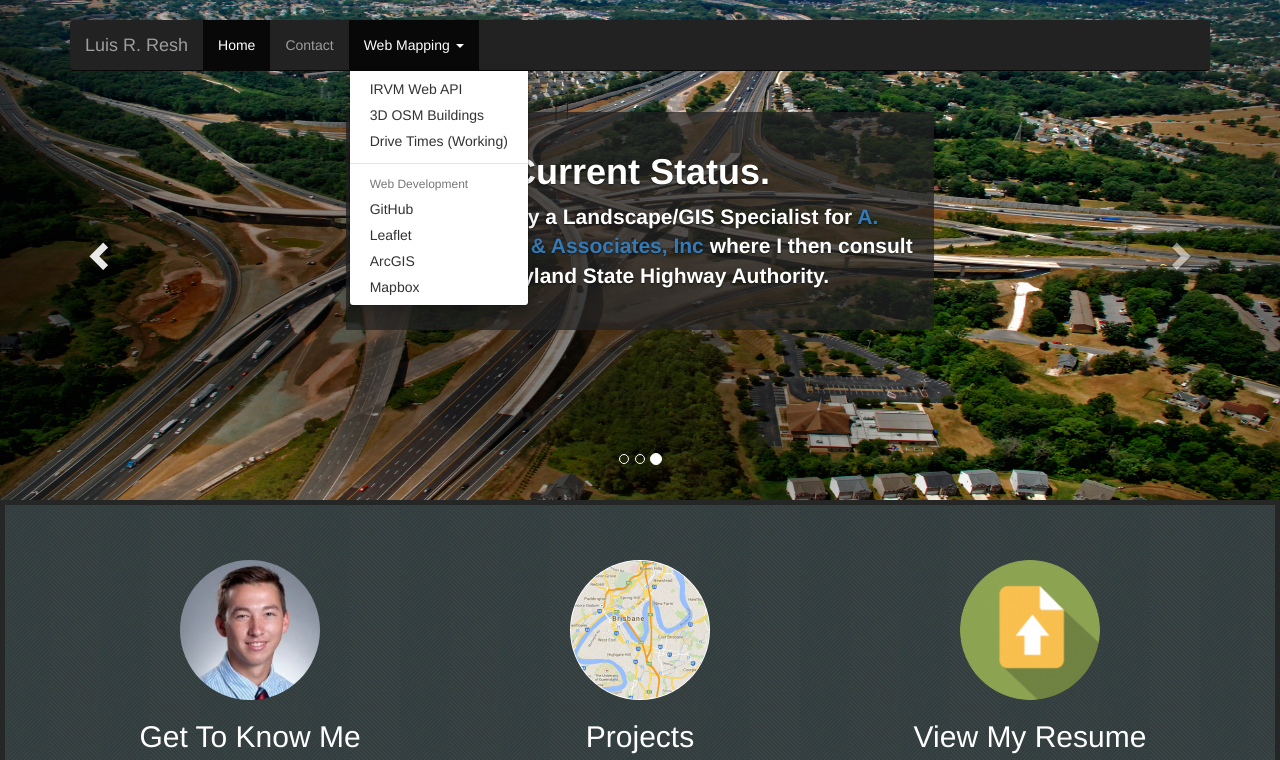
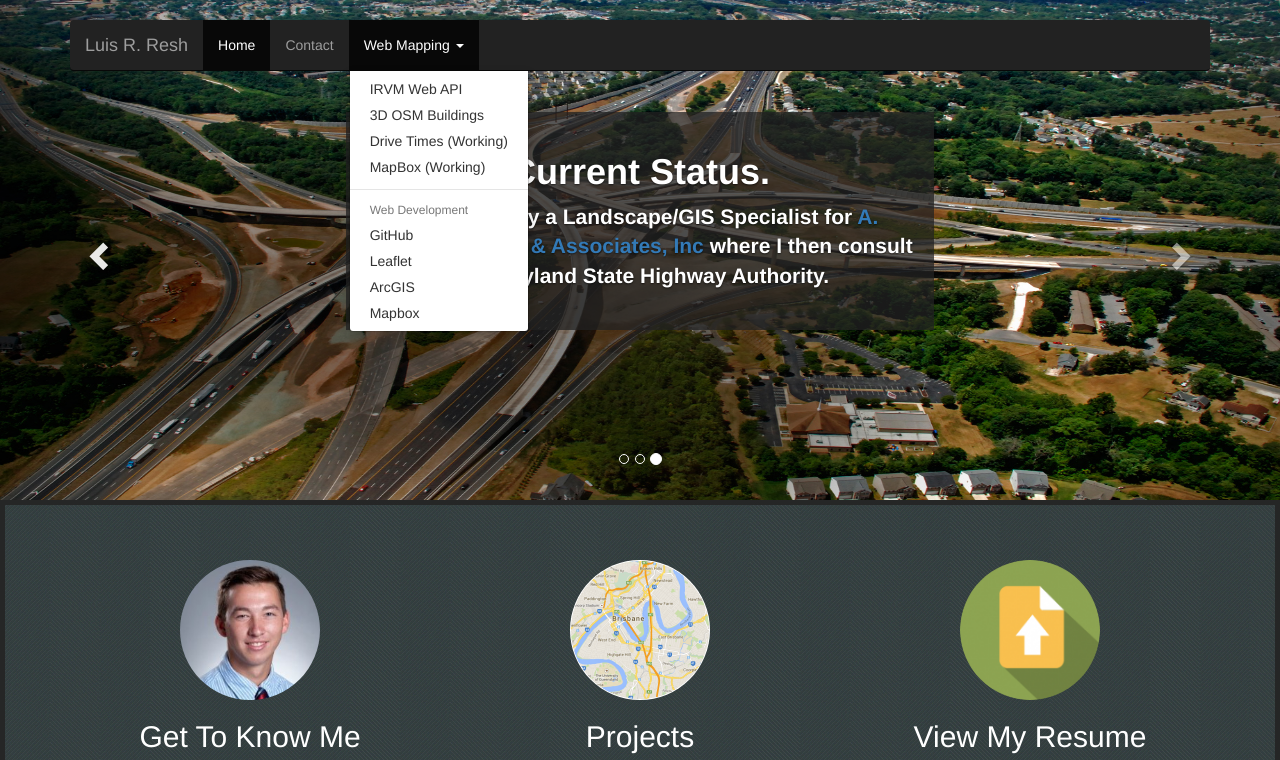
Before and after one commit to LuisResh/LuisResh.github.io, a plain HTML site: page index.html in a window 1280 px wide. Both pictures are taken after a click on the button "Web Mapping". Shown: the top 760 px of the page. Drawn offline with nearby package versions, Linux system fonts and the light colour scheme.

Commit message:
Update index.html

```diff
--- a/index.html
+++ b/index.html
@@ -119,9 +119,10 @@
                     <li><a href="IRVMmap.html">IRVM Web API</a></li>
                     <li><a href="3Dmap.html">3D OSM Buildings</a></li>
                     <li><a href="DriveTime.html">Drive Times (Working)</a></li>
+		    <li><a href="Mapbox.html">MapBox (Working)</a></li>
                     <li role="separator" class="divider"></li>
                     <li class="dropdown-header">Web Development</li>
-					<li><a href="https://github.com/">GitHub</a></li>
+		    <li><a href="https://github.com/">GitHub</a></li>
                     <li><a href="http://leafletjs.com/">Leaflet</a></li>
                     <li><a href="https://developers.arcgis.com/">ArcGIS</a></li>
 					<li><a href="https://www.mapbox.com/">Mapbox</a></li>
```
